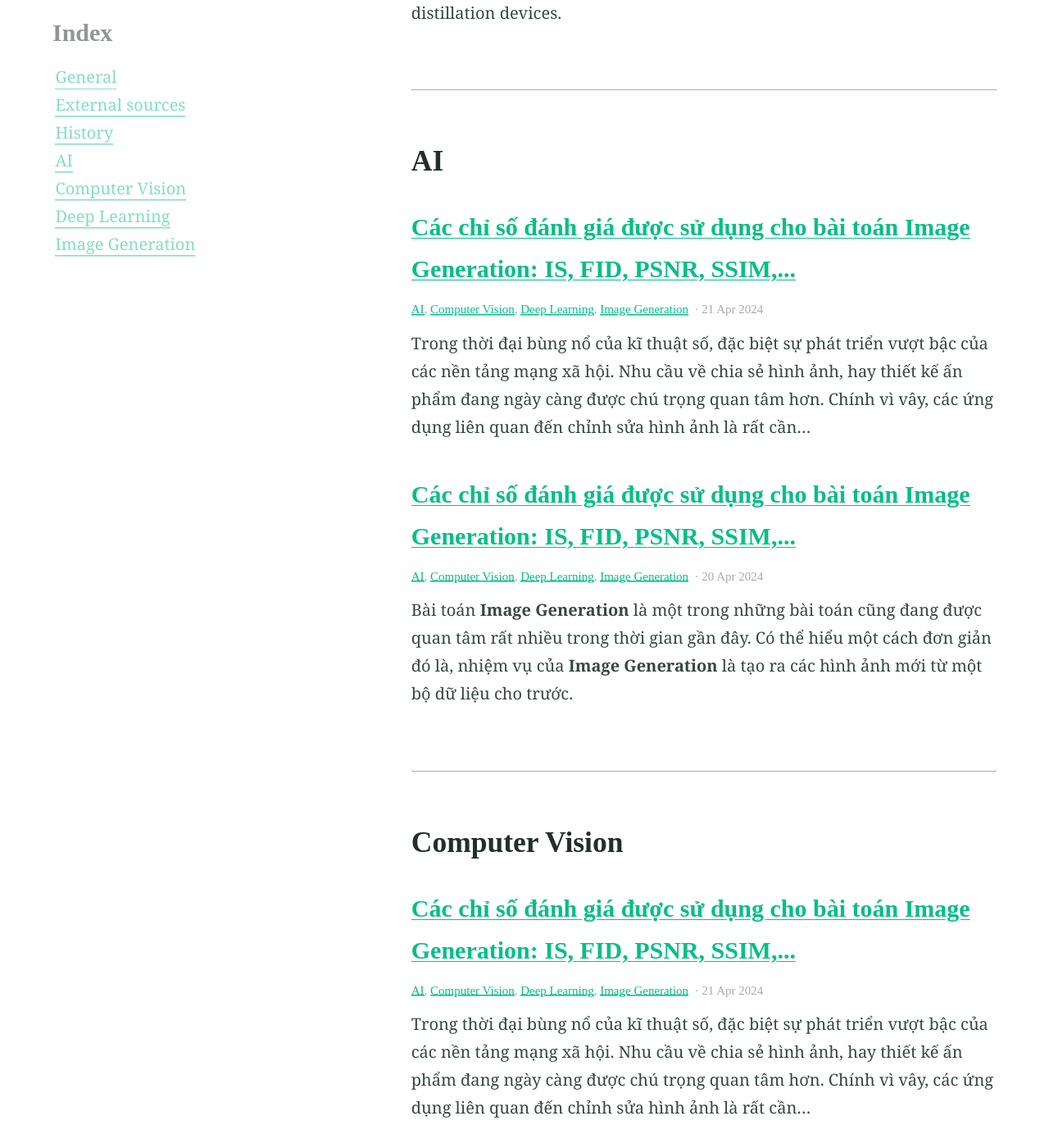
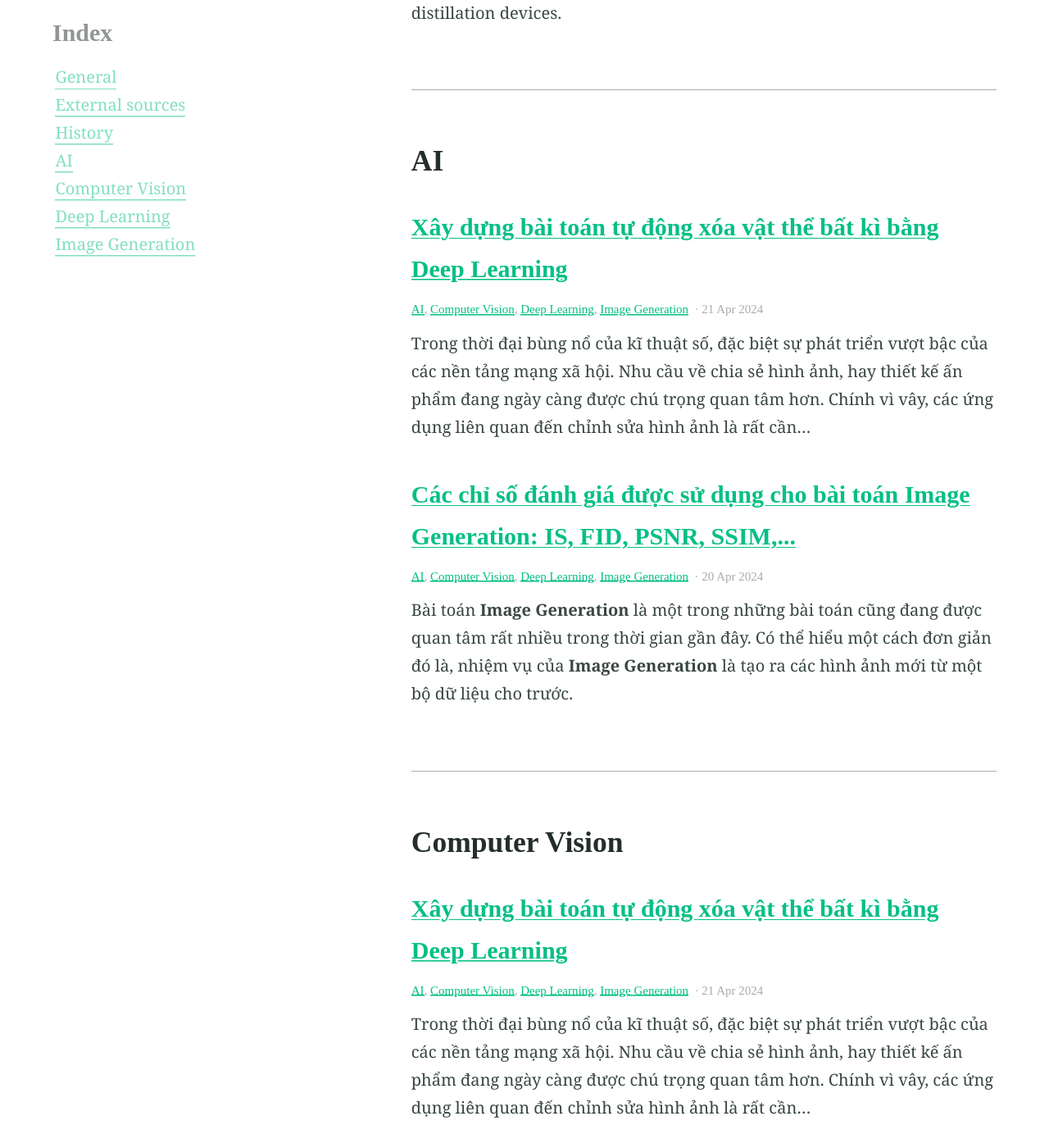
Before and after one commit to daviddarnes/alembic, a Jekyll site: the page built from categories.md, in a window 1280 px wide and 1400 px high, scrolled down 2008 px. Shown: the whole window at 82% size. Built offline with Jekyll 4.4.1, drawn with Linux system fonts in a browser that asks for light colours; some of the changed text lies outside the part shown.

Commit message:
Update 2024-04-21-object-remover.md

```diff
--- a/_posts/2024-04-21-object-remover.md
+++ b/_posts/2024-04-21-object-remover.md
@@ -1,5 +1,5 @@
 ---
-title: "Các chỉ số đánh giá được sử dụng cho bài toán Image Generation: IS, FID, PSNR, SSIM,..."
+title: "Xây dựng bài toán tự động xóa vật thể bất kì bằng Deep Learning"
 categories:
 - AI
 - Computer Vision
```
